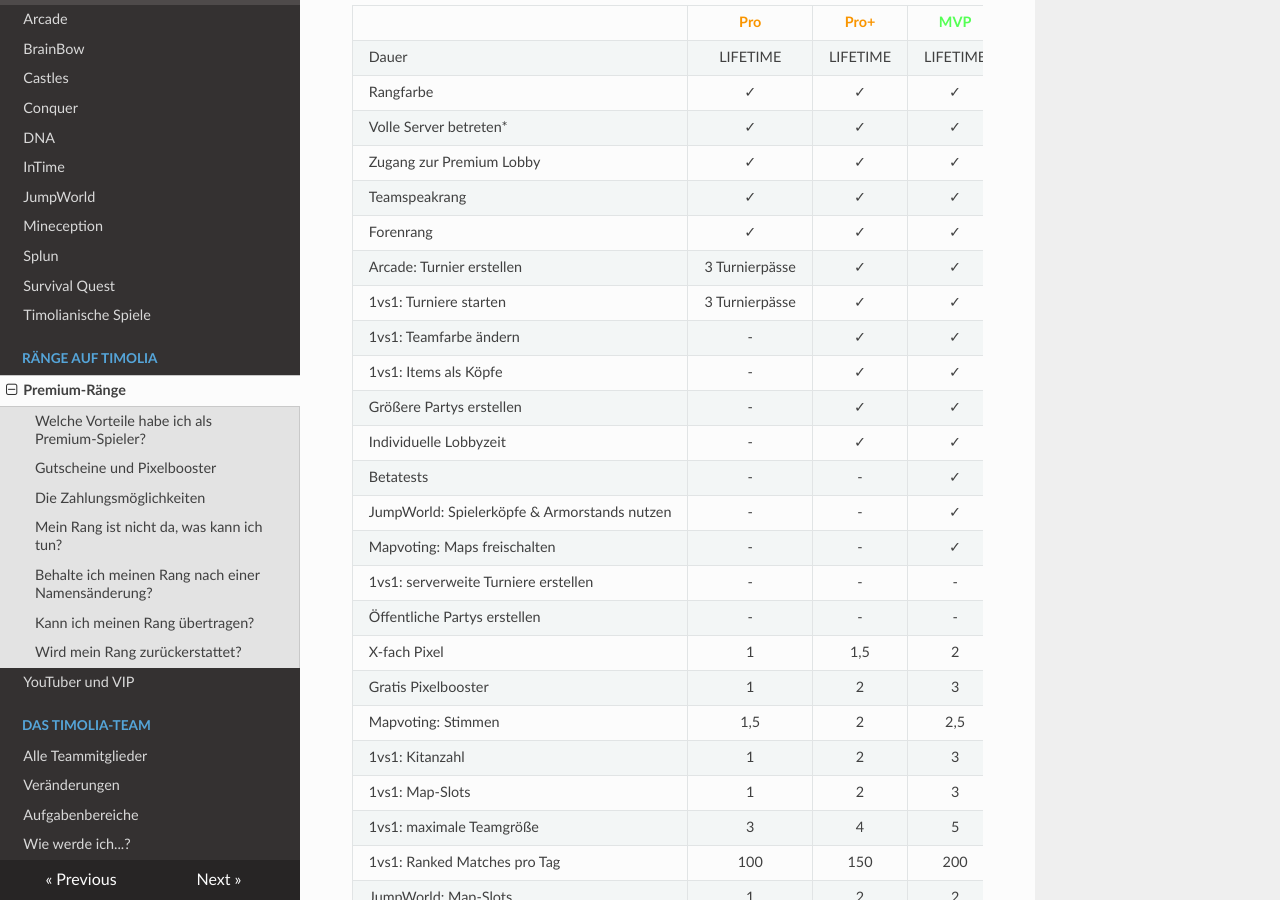
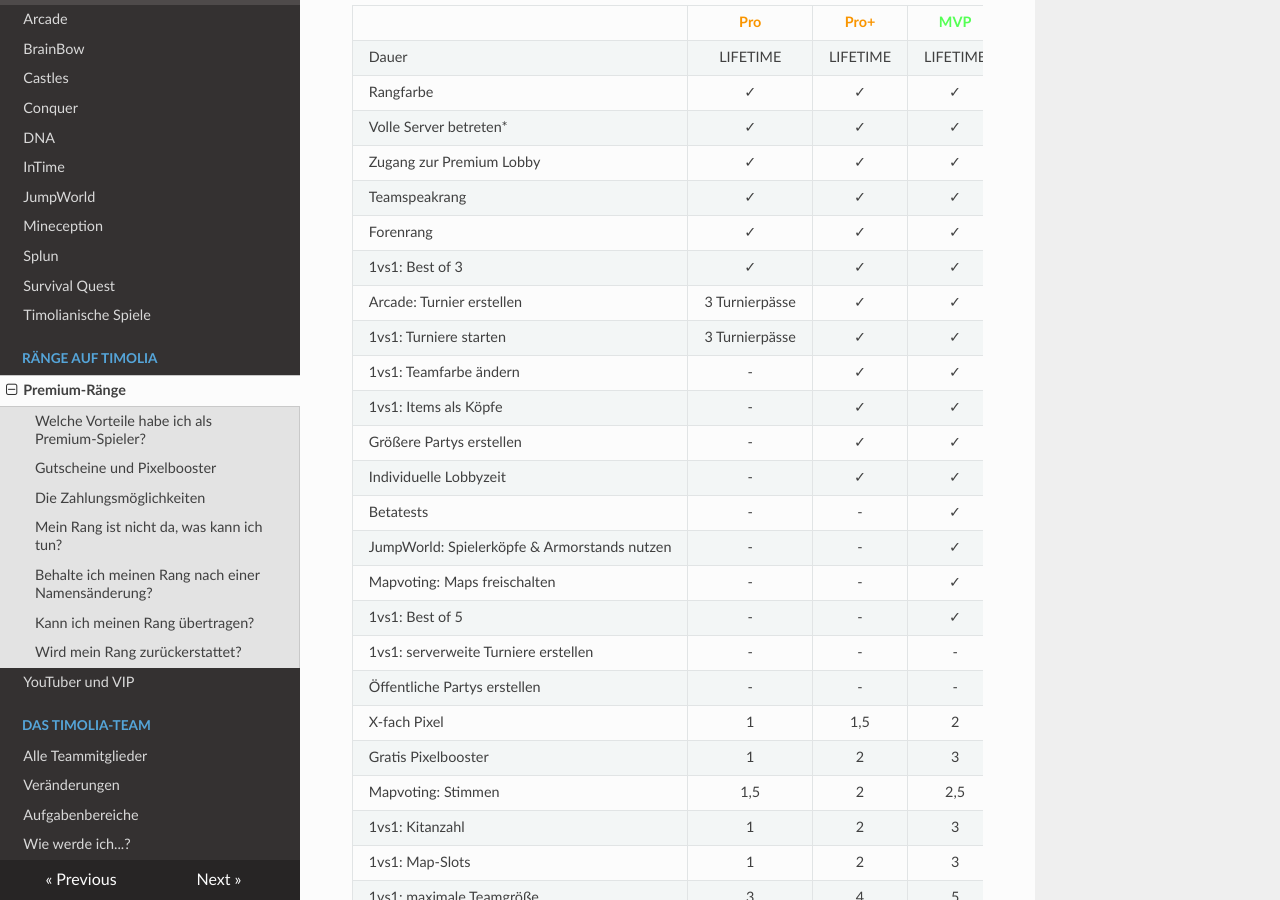
Before and after one commit to TimoliaDE/HowTo, an MkDocs documentation site: the page built from docs/ranks/premium.md, in a window 1280 px wide and 900 px high, scrolled down 397 px. Built offline with MkDocs 1.6.1, drawn with Linux system fonts in a browser that asks for light colours; nearby versions of some CDN libraries; old or Windows-style settings are respelled for this version of MkDocs.

Commit message:
Update premium.md

```diff
--- a/docs/ranks/premium.md
+++ b/docs/ranks/premium.md
@@ -14,7 +14,8 @@ Diese Features stehen dir mit deinem Rang zur Verfügung:
 | Zugang zur Premium Lobby               | &check;                                   | &check;                                   | &check;                                 | &check;                                  | &check;                                   |
 | Teamspeakrang                          | &check;                                   | &check;                                   | &check;                                 | &check;                                  | &check;                                   |
 | Forenrang                              | &check;                                   | &check;                                   | &check;                                 | &check;                                  | &check;                                   |
-| Arcade: Turnier erstellen              | 3 Turnierpässe                             | &check;                                   | &check;                                 | &check;                                  | &check;                                   |
+| 1vs1: Best of 3                        | &check;                                   | &check;                                   | &check;                                 | &check;                                  | &check;                                   |
+| Arcade: Turnier erstellen              | 3 Turnierpässe                            | &check;                                   | &check;                                 | &check;                                  | &check;                                   |
 | 1vs1: Turniere starten                 | 3 Turnierpässe                            | &check;                                   | &check;                                 | &check;                                  | &check;                                   |
 | 1vs1: Teamfarbe ändern                 | -                                         | &check;                                   | &check;                                 | &check;                                  | &check;                                   |
 | 1vs1: Items als Köpfe                  | -                                         | &check;                                   | &check;                                 | &check;                                  | &check;                                   |
@@ -23,6 +24,7 @@ Diese Features stehen dir mit deinem Rang zur Verfügung:
 | Betatests                              | -                                         | -                                         | &check;                                 | &check;                                  | &check;                                   |
 | JumpWorld: Spielerköpfe & Armorstands nutzen | -                                         | -                                         | &check;                                 | &check;                                  | &check;                                   |
 | Mapvoting: Maps freischalten           | -                                         | -                                         | &check;                                 | &check;                                  | &check;                                   |
+| 1vs1: Best of 5                        | -                                         | -                                         | &check;                                 | &check;                                  | &check;                                   |
 | 1vs1: serverweite Turniere erstellen   | -                                         | -                                         | -                                       | &check;                                  | &check;                                   |
 | Öffentliche Partys erstellen           | -                                         | -                                         | -                                       | &check;                                  | &check;                                   |
 | X-fach Pixel                           | 1                                         | 1,5                                       | 2                                       | 2,5                                      | 3                                         |
```
